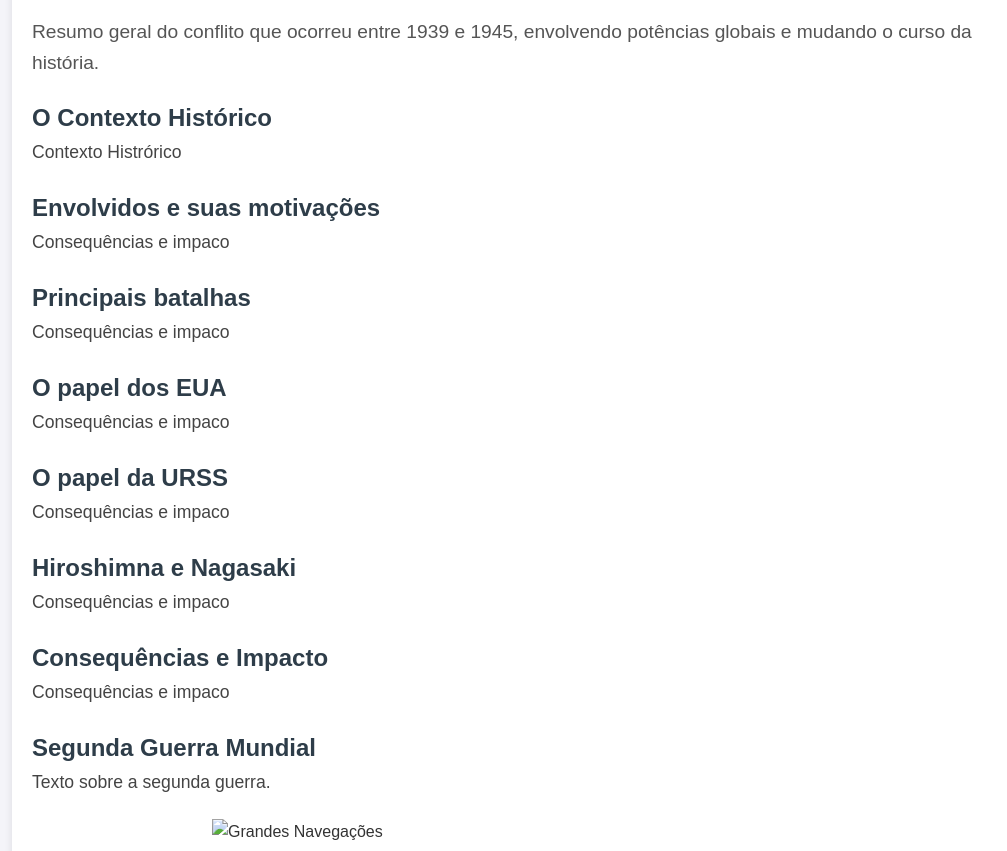
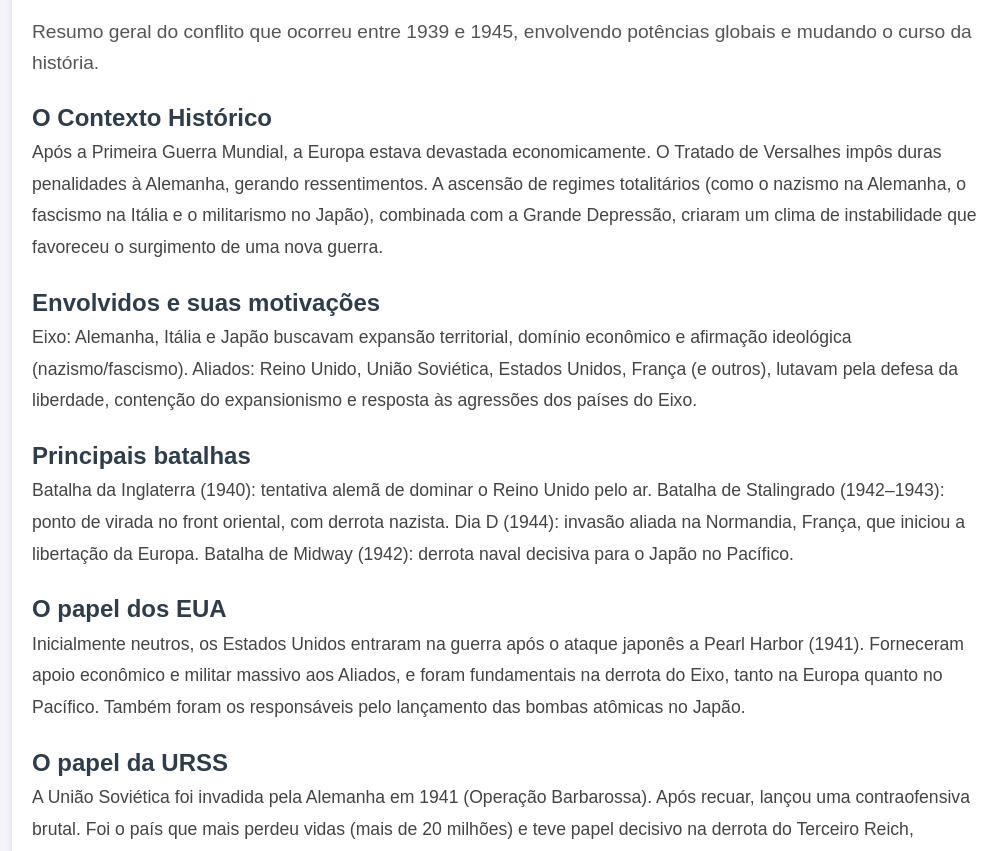
Before and after one commit to GabrielYukio1/Gerencia-de-Configuracao, a plain HTML site: page index1.html in a window 1280 px wide. Shown: the part 94-945 px from the top of the page, without its empty margins (128-1135 px from the left). Drawn offline with Linux system fonts and the light colour scheme.

Commit message:
Colocando imagem da segunda guerra mundial

```diff
--- a/index1.html
+++ b/index1.html
@@ -18,37 +18,46 @@
 
       <h2>O Contexto Histórico</h2>
       <p class="content">
-       Contexto Histrórico
+       Após a Primeira Guerra Mundial, a Europa estava devastada economicamente. O Tratado de Versalhes impôs duras penalidades à Alemanha, gerando ressentimentos. A ascensão de regimes totalitários (como o nazismo na Alemanha, o fascismo na Itália e o militarismo no Japão), combinada com a Grande Depressão, criaram um clima de instabilidade que favoreceu o surgimento de uma nova guerra.
       </p>
 
       <h2>Envolvidos e suas motivações</h2>
       <p class="content">
-        Consequências e impaco
+        Eixo: Alemanha, Itália e Japão buscavam expansão territorial, domínio econômico e afirmação ideológica (nazismo/fascismo).
+Aliados: Reino Unido, União Soviética, Estados Unidos, França (e outros), lutavam pela defesa da liberdade, contenção do expansionismo e resposta às agressões dos países do Eixo.
       </p>
 
       <h2>Principais batalhas</h2>
       <p class="content">
-        Consequências e impaco
+       Batalha da Inglaterra (1940): tentativa alemã de dominar o Reino Unido pelo ar.
+       Batalha de Stalingrado (1942–1943): ponto de virada no front oriental, com derrota nazista.
+       Dia D (1944): invasão aliada na Normandia, França, que iniciou a libertação da Europa.
+       Batalha de Midway (1942): derrota naval decisiva para o Japão no Pacífico.
       </p>
 
       <h2>O papel dos EUA</h2>
       <p class="content">
-        Consequências e impaco
+        Inicialmente neutros, os Estados Unidos entraram na guerra após o ataque japonês a Pearl Harbor (1941). Forneceram apoio econômico e militar massivo aos Aliados, e foram fundamentais na derrota do Eixo, tanto na Europa quanto no Pacífico. Também foram os responsáveis pelo lançamento das bombas atômicas no Japão.
       </p>
 
       <h2>O papel da URSS</h2>
       <p class="content">
-        Consequências e impaco
+        A União Soviética foi invadida pela Alemanha em 1941 (Operação Barbarossa). Após recuar, lançou uma contraofensiva brutal. Foi o país que mais perdeu vidas (mais de 20 milhões) e teve papel decisivo na derrota do Terceiro Reich, especialmente nas batalhas de Stalingrado e Berlim.
       </p>
 
       <h2>Hiroshimna e Nagasaki</h2>
       <p class="content">
-        Consequências e impaco
+        Em agosto de 1945, os EUA lançaram bombas atômicas sobre as cidades japonesas de Hiroshima (6 de agosto) e Nagasaki (9 de agosto), matando instantaneamente cerca de 200 mil pessoas. Foi o primeiro e único uso de armas nucleares em guerra, e forçou a rendição do Japão.
       </p>
 
       <h2>Consequências e Impacto</h2>
       <p class="content">
-        Consequências e impaco
+        Humanas: Milhões de mortos, feridos e deslocados.
+        Políticas: Criação da ONU, início da Guerra Fria entre EUA e URSS.
+        Econômicas: Reconstrução da Europa (Plano Marshall), queda de impérios coloniais.
+        Sociais: Julgamentos de Nuremberg, Declaração dos Direitos Humanos, descolonização.
+
+
       </p>
     </div>
 
@@ -56,9 +65,11 @@
     <div class="section">
       <h2>Segunda Guerra Mundial</h2>
       <p class="content">
-       Texto sobre a segunda guerra.
+       A Segunda Guerra Mundial foi um conflito global que durou de 1939 a 1945, envolvendo países de todos os continentes. De um lado estavam as potências do Eixo (Alemanha, Itália e Japão) e, do outro, os Aliados (Reino Unido, União Soviética, Estados Unidos, entre outros).
+       A guerra começou com a invasão da Polônia pela Alemanha, e se espalhou rapidamente pela Europa, Ásia e África. Foi marcada por batalhas históricas, o Holocausto, e o uso de bombas atômicas pelos EUA contra o Japão.
+      Com cerca de 70 milhões de mortos, foi o maior conflito da história. Seus efeitos mudaram o mundo, levaram à criação da ONU e ao início da Guerra Fria entre EUA e URSS.
       </p>
-      <img src="segundaGuerra.png" alt="Grandes Navegações" class="image">
+      <img src="Cruzador-Bahia-e1526821362759.png" alt="Grandes Navegações" class="image">
     </div>
 
     <!-- Tabela com países da América e datas de independência -->
```
Also changed, not shown: Cruzador-Bahia-e1526821362759.png (added).
